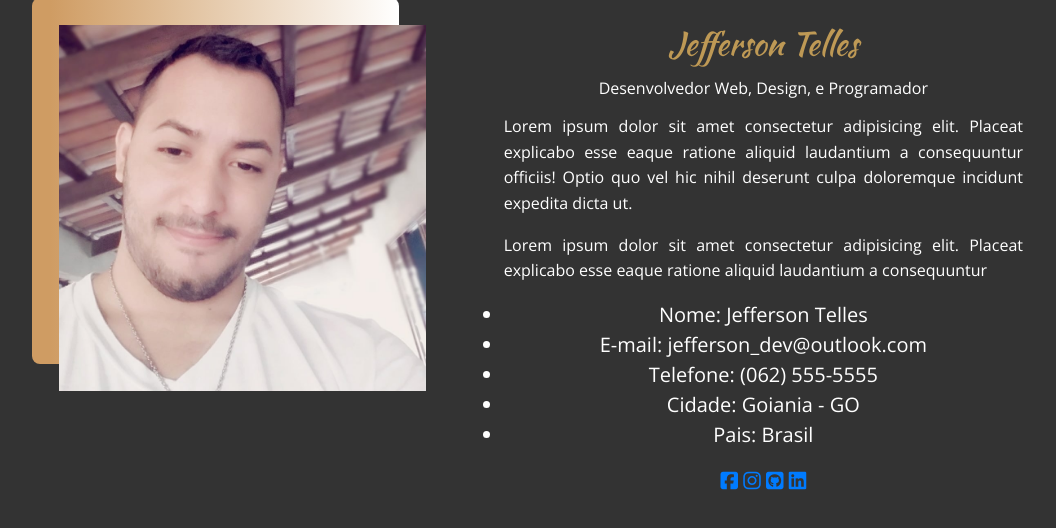
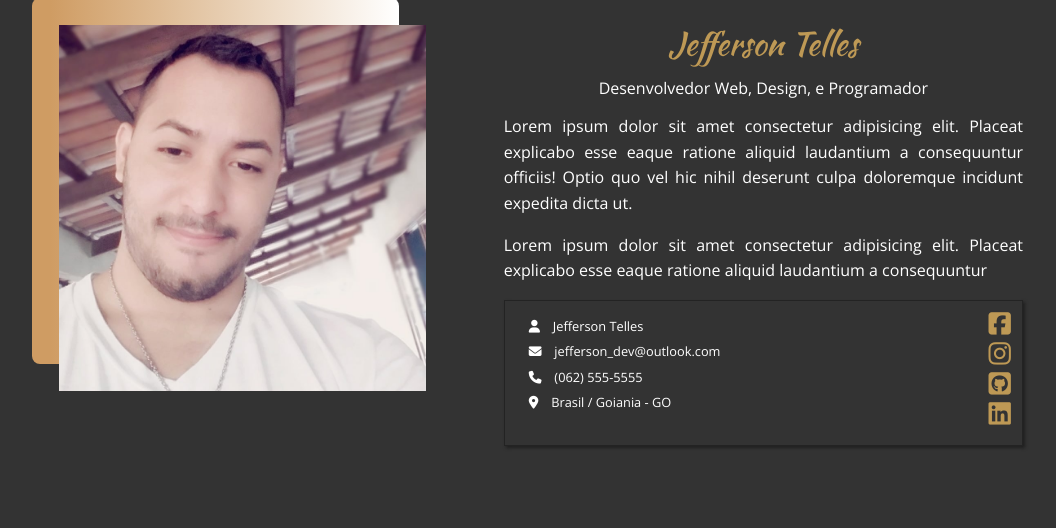
Before and after one commit to JeffersontelleSZ/Telles-Portfolio-Pessoal, a website: page index.html in a window 1280 px wide. Shown: the part 980-1508 px from the top of the page, without its empty margins (114-1170 px from the left). Drawn offline with nearby package versions, Linux system fonts and the light colour scheme.

Commit message:
Sobre mim finalizada

```diff
--- a/index.html
+++ b/index.html
@@ -119,14 +119,18 @@
                 </p>
 
                 <div class="about-info">
-                  <ul class="about-list">
-                    <li>Nome: Jefferson Telles</li>
-                    <li>E-mail: jefferson_dev@outlook.com</li>
-                    <li>Telefone: (062) 555-5555</li>
-                    <li>Cidade: Goiania - GO</li>
-                    <li>Pais: Brasil</li>
+                  <ul class="about-info--list">
+                    <li><i class="fas fa-user"></i> Jefferson Telles</li>
+                    <li>
+                      <i class="fas fa-envelope"></i> jefferson_dev@outlook.com
+                    </li>
+                    <li><i class="fas fa-phone"></i> (062) 555-5555</li>
+                    <li>
+                      <i class="fas fa-map-marker-alt"></i> Brasil / Goiania -
+                      GO
+                    </li>
                   </ul>
-                  <div class="about-icons">
+                  <div class="about-info--icons">
                     <a href=""><i class="fab fa-facebook-square"></i></a>
                     <a href=""><i class="fab fa-instagram"></i></a>
                     <a href=""><i class="fab fa-github-square"></i></a>
--- a/scss/_about.scss
+++ b/scss/_about.scss
@@ -31,6 +31,36 @@
   }
 
   // About Info
+  &-info {
+    width: 100%;
+    background: $color-dark;
+    color: $color-light;
+    border: 1px solid rgba($color-template-dark, 0.4);
+    box-shadow: 2px 2px 3px rgba($color-template-dark, 0.5);
+    padding: 1rem;
+    // List
+    &--list {
+      list-style: none;
+      text-align: justify;
+      list-style-position: inside;
+      margin-left: 0.5rem;
+
+      li {
+        font-size: 0.8rem;
+        margin-bottom: 0.4rem;
+      }
+
+      i {
+        margin-right: 0.6rem;
+      }
+    }
+
+    // Icons
+    &--icons .fab {
+      font-size: 1.6rem;
+      color: $color-template-1;
+    }
+  }
 }
 
 // Media Query
@@ -47,5 +77,17 @@
     &-text {
       margin-left: 3rem;
     }
+
+    &-info {
+      position: relative;
+
+      &--icons {
+        display: flex;
+        flex-direction: column;
+        position: absolute;
+        top: 10px;
+        right: 11px;
+      }
+    }
   }
 }
--- a/scss/_menu-mobile.scss
+++ b/scss/_menu-mobile.scss
@@ -46,11 +46,11 @@
     &-menu {
       position: absolute;
       top: 0;
-      right: -280px;
+      left: -280px;
       width: 280px;
       height: 100vh;
       background-color: $color-template-light;
-      transition: right 0.4s ease-in;
+      transition: left 0.4s ease-in;
     }
 
     // Navbar Links
@@ -75,8 +75,8 @@
 
     // Open Menu
     .show {
-      right: 0;
-      transition: right 0.4s ease-in;
+      left: 0;
+      transition: left 0.4s ease-in;
     }
   }
 }
```
Also changed, not shown: css/main.css.
